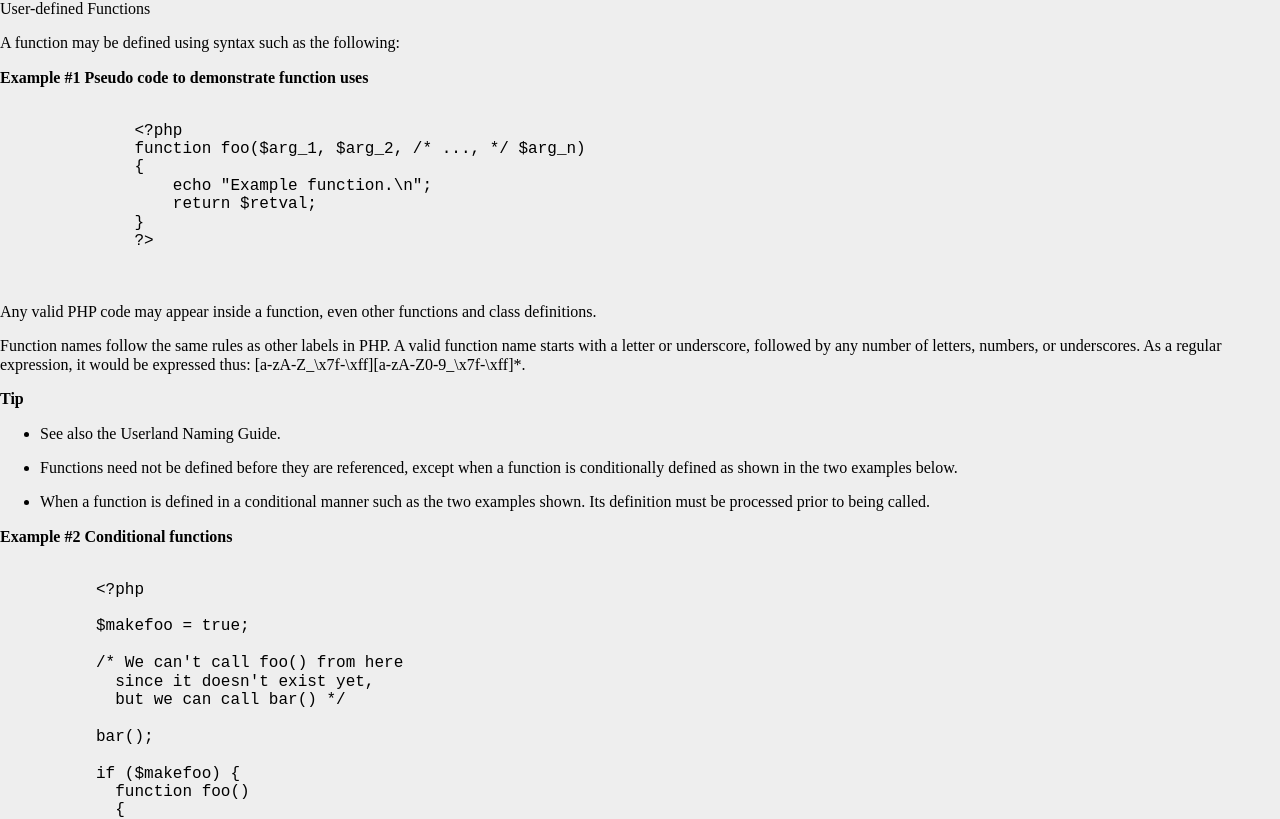
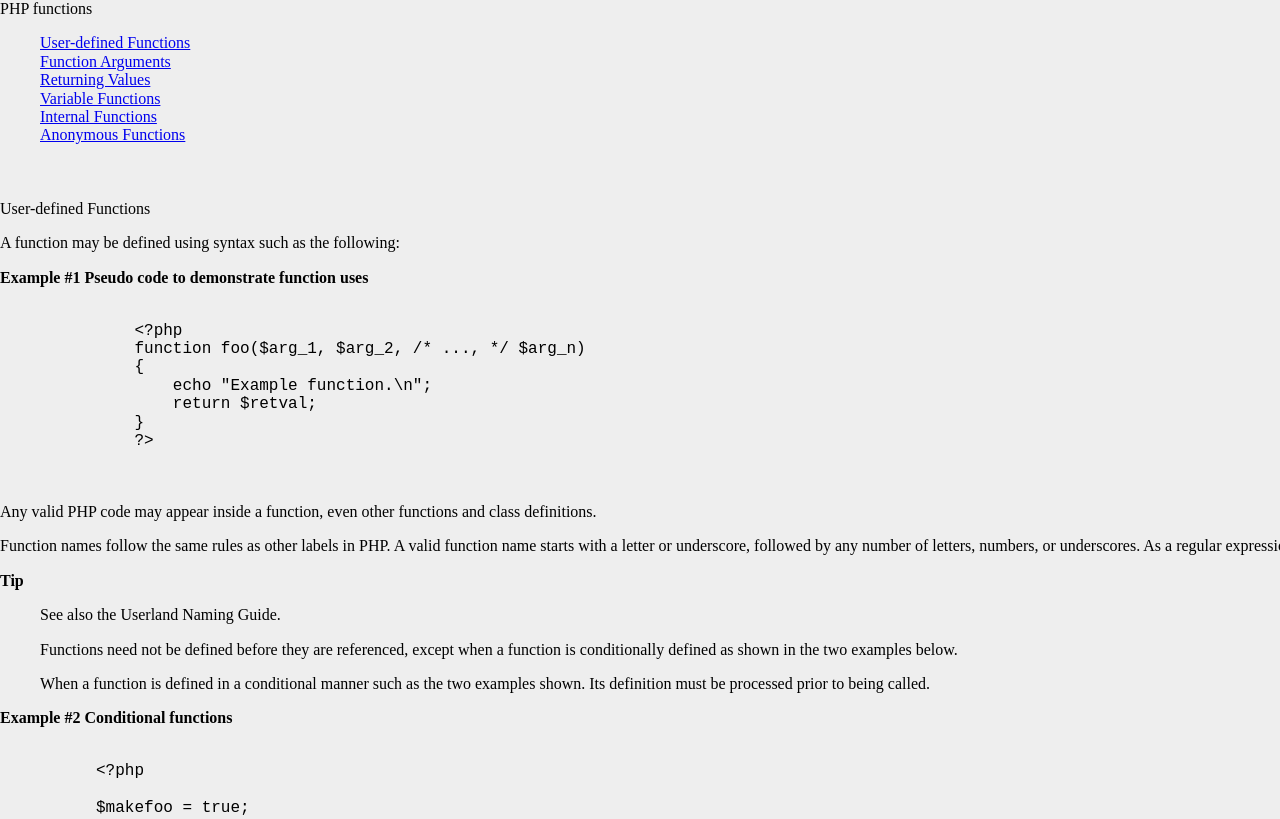
Before and after one commit to j-nordell/fcc-technical-documentation-project, a plain HTML site: page index.html in a window 1280 px wide. Shown: the top 819 px of the page. Drawn offline with Linux system fonts and the light colour scheme.

Commit message:
all 16 tests passing

```diff
--- a/css/styles.css
+++ b/css/styles.css
@@ -1,3 +1,27 @@
 body {
   background-color: #EEE;
+  width: 100%;
 }
+
+.wrapper {
+  display: grid;
+  grid-template-columns: minmax(200px, 250px) 4fr;
+  grid-template-rows: 1fr;
+  word-wrap: normal;
+}
+
+li {
+  list-style: none;
+}
+
+nav {
+  position: fixed;
+}
+
+@media screen and (min-width: 1200px) {
+  .wrapper {
+    display: grid;
+    grid-template-rows: minmax(100px, 200px) 4fr;
+    grid-template-columns: 1fr;
+  }
+}
--- a/index.html
+++ b/index.html
@@ -17,11 +17,30 @@
 
   <!-- Scripts -->
 
+  <!-- Styles -->
+  <style>
+    @media screen and (min-width: 1200px) {
+      h5 {
+       font-size: .85em;
+      }
+    }
+  </style>
+
 </head>
 <body>
-  <div id="wrapper">
+  <div class="wrapper">
     <header id="header">
-
+      <nav id="navbar">
+        <header>PHP functions</header>
+        <ul>
+          <li><a class="nav-link" href="#User-defined_Functions">User-defined Functions</a></li>
+          <li><a class="nav-link" href="#Function_Arguments">Function Arguments</a></li>
+          <li><a class="nav-link" href="#Returning_Values">Returning Values</a></li>
+          <li><a class="nav-link" href="#Variable_Functions">Variable Functions</a></li>
+          <li><a class="nav-link" href="#Internal_Functions">Internal Functions</a></li>
+          <li><a class="nav-link" href="#Anonymous_Functions">Anonymous Functions</a></li>
+        </ul>
+      </nav>
     </header>
     <main id="main-doc">
       <section class="main-section" id="User-defined_Functions">
```
